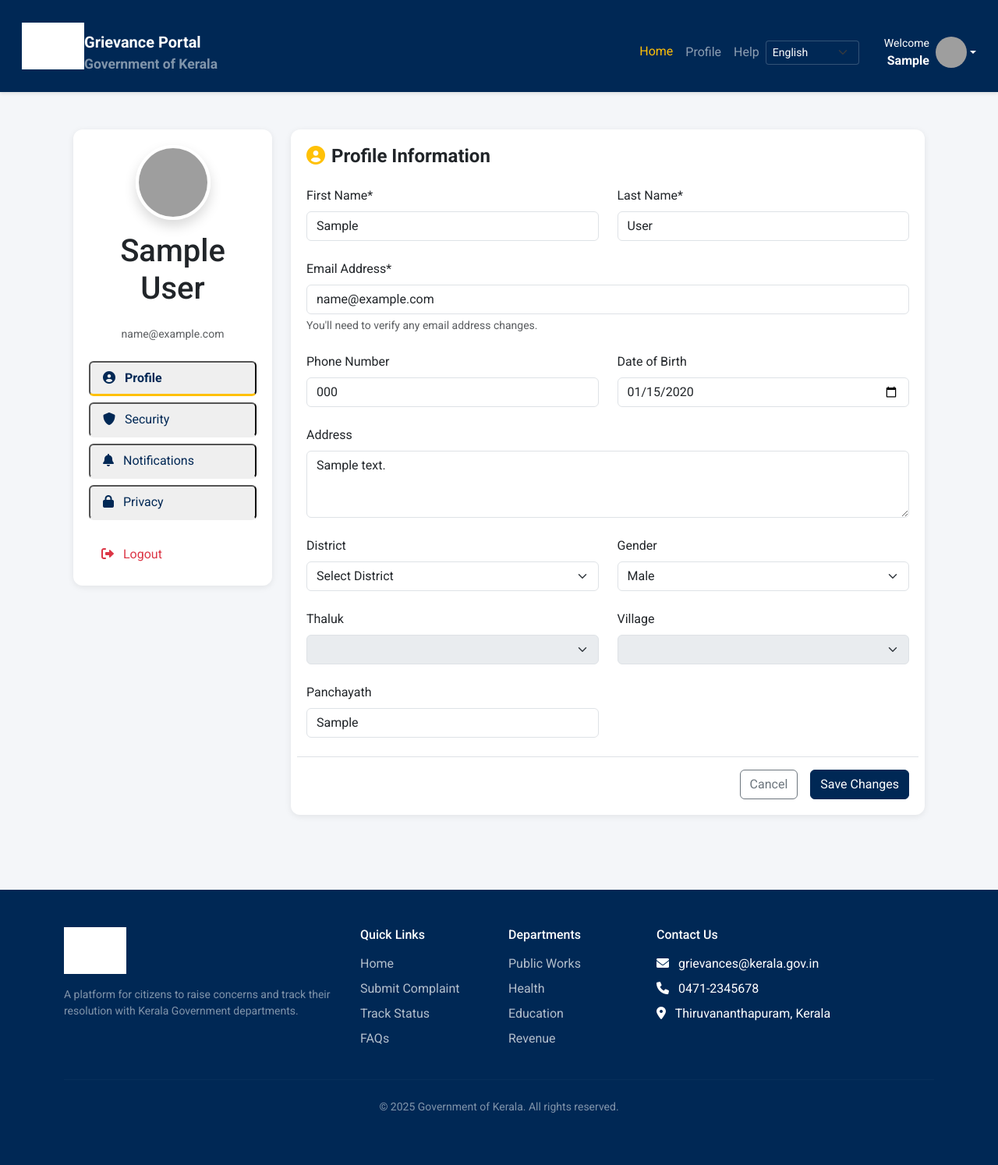
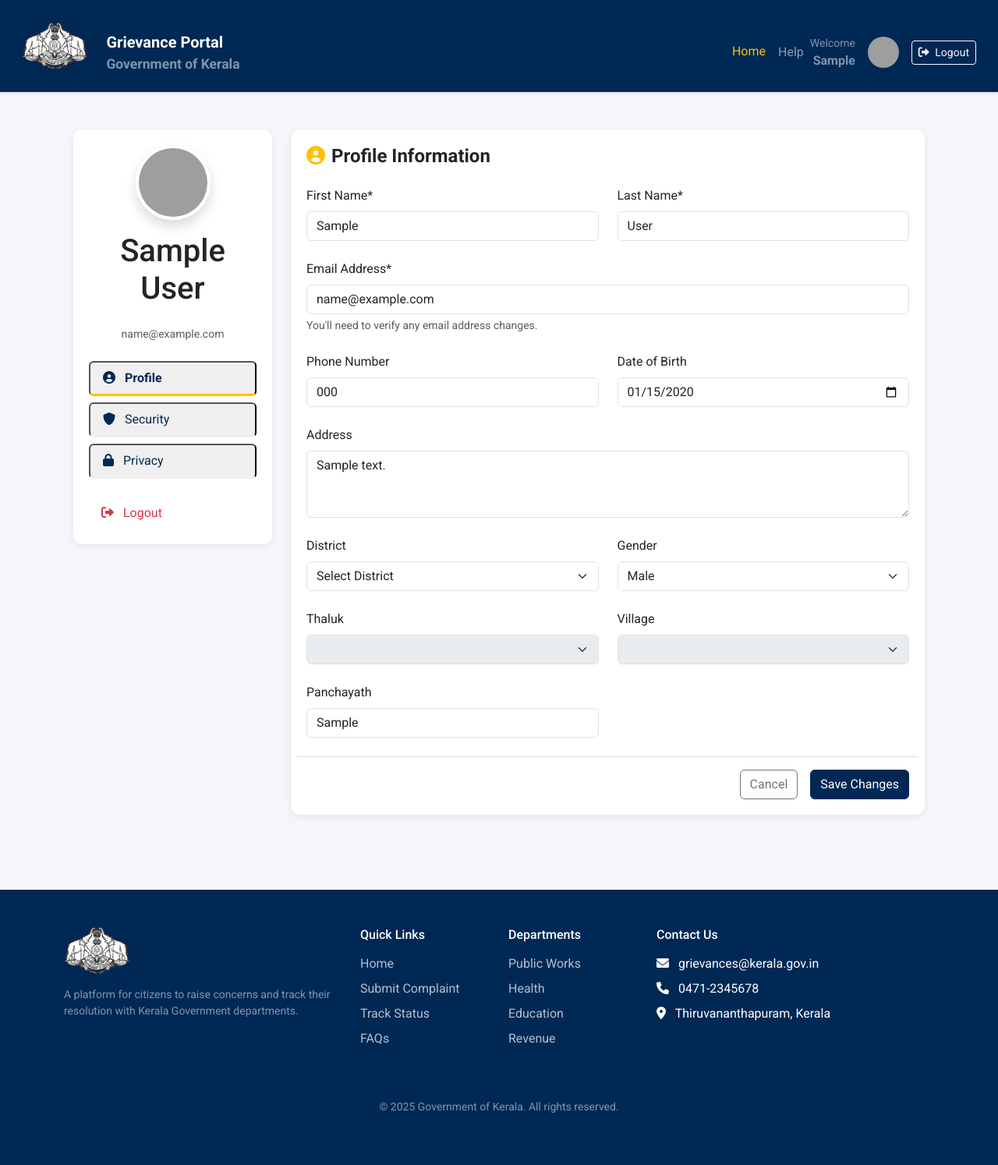
Before and after one commit to akashprakash12/Grivevance_MA, a Django app: page /public_user/account_settings/ in a window 1280 px wide. Shown: the whole page at 78% size. Run offline with Django 5.2, Linux system fonts and the light colour scheme; a user stored in the database is signed in; tables that the repository leaves empty hold one stand-in row (values such as "Sample post"); lists and menus that the app fills with data are empty; grey boxes are pictures that could not be loaded.

Commit message:
Updated footer, navbar, and account settings

```diff
--- a/user/templates/partials/footer.html
+++ b/user/templates/partials/footer.html
@@ -3,10 +3,10 @@
   <div class="container">
     <div class="row g-4">
       <div class="col-lg-4">
-       <img src="{% static 'images/kerala_watermark.png' %}"
+       <img src="{% static 'images/Kerala_Government.png' %}"
      alt="Kerala Government Logo"
      class="kerala-logo mb-3"
-     style="filter: brightness(0) invert(1);">
+     >
 
         <p class="small text-white-50">A platform for citizens to raise concerns and track their resolution with Kerala Government departments.</p>
       </div>
--- a/user/templates/partials/navbar.html
+++ b/user/templates/partials/navbar.html
@@ -1,19 +1,21 @@
 {% load static %}
-{% load i18n %}
 
-<nav class="navbar-custom navbar navbar-expand-lg navbar-dark ">
+<nav class="navbar-custom navbar navbar-expand-lg navbar-dark">
   <div class="container-fluid mt-3">
+    <!-- Google Translate Widget -->
+    <div id="google_translate_element" style="position: absolute; right: 20px; top: 15px; z-index: 1000;"></div>
+
     <!-- Brand Logo with Kerala Watermark -->
     <a class="navbar-brand" href="{% url 'accounts:dashboard' %}">
       <div class="d-flex align-items-center">
-      <img src="{% static 'images/kerala_watermark.png' %}"
-     alt="Kerala Government Logo"
-     class="kerala-logo mb-3"
-     style="filter: brightness(0) invert(1);">
+        <img src="{% static 'images/Kerala_Government.png' %}"
+             alt="Kerala Government Logo"
+             class="kerala-logo mb-3"
+             >
 
         <div class="d-flex flex-column">
-          <span class="fw-bold">{% trans "Grievance Portal" %}</span>
-          <small class="text-white-50">{% trans "Government of Kerala" %}</small>
+          <span class="fw-bold">Grievance Portal</span>
+          <small class="text-white-50">Government of Kerala</small>
         </div>
       </div>
     </a>
@@ -26,18 +28,13 @@
       <!-- Main Navigation Links -->
       <ul class="navbar-nav me-auto">
         <li class="nav-item">
-          <a class="nav-link active" href="{% url 'accounts:dashboard' %}">
-            {% trans "Home" %}
-          </a>
-        </li>
-        <li class="nav-item">
-          <a class="nav-link" href="#">
-            {% trans "Profile" %}
+          <a class="nav-link active" href="{% url 'public_user:user_dashboard' %}">
+            Home
           </a>
         </li>
         <li class="nav-item">
           <a class="nav-link" href="{% url 'public_user:help' %}">
-            {% trans "Help" %}
+            Help
           </a>
         </li>
       </ul>
@@ -45,39 +42,22 @@
       <!-- Right-aligned elements -->
       <div class="d-flex align-items-center ms-auto">
         {% if user.is_authenticated %}
-          {% include 'partials/language_switcher.html' %}
-
-          <!-- User Profile Section -->
-          <div class="dropdown ms-3">
-            <a href="#" class="d-flex align-items-center text-white text-decoration-none dropdown-toggle"
-               id="userDropdown" data-bs-toggle="dropdown">
-              <div class="text-end me-2 d-none d-md-block">
-                <div class="small">{% trans "Welcome" %}</div>
-                <div class="fw-bold">{{ user.first_name|default:user.username }}</div>
-              </div>
-              <img src="https://ui-avatars.com/api/?name={{ user.get_full_name|default:user.username }}&background=random"
-                   alt="User" class="rounded-circle" width="40" height="40">
+          <!-- User Profile and Logout Section -->
+          <div class="d-flex align-items-center">
+            <div class="text-end me-3 d-none d-md-block text-white-50">
+              <div class="small">Welcome</div>
+              <div class="fw-bold">{{ user.first_name|default:user.username }}</div>
+            </div>
+            <img src="https://ui-avatars.com/api/?name={{ user.get_full_name|default:user.username }}&background=random"
+                 alt="User" class="rounded-circle me-3" width="40" height="40">
+            <a href="{% url 'accounts:logout' %}" class="btn btn-outline-light btn-sm">
+              <i class="fas fa-sign-out-alt me-1"></i> Logout
             </a>
-            <ul class="dropdown-menu dropdown-menu-end">
-
-              <li>
-                <a class="dropdown-item" href="{% url 'public_user:account_settings' %}">
-                  <i class="fas fa-cog me-2"></i> {% trans "Settings" %}
-                </a>
-              </li>
-              <li><hr class="dropdown-divider"></li>
-              <li>
-                <a class="dropdown-item" href="{% url 'accounts:logout' %}">
-                  <i class="fas fa-sign-out-alt me-2"></i> {% trans "Logout" %}
-                </a>
-              </li>
-            </ul>
           </div>
         {% else %}
           <div class="d-flex align-items-center">
-            {% include 'partials/language_switcher.html' %}
             <a href="{% url 'accounts:login' %}" class="btn btn-outline-light btn-sm ms-2">
-              {% trans "Login" %}
+              Login
             </a>
           </div>
         {% endif %}
@@ -85,11 +65,13 @@
     </div>
   </div>
 </nav>
+
 <style>
   .navbar-custom {
     background: var(--indigo);
     padding: 0.5rem 1rem;
     box-shadow: 0 2px 4px rgba(0,0,0,0.1);
+    position: relative;
   }
 
   .navbar-custom .nav-link {
@@ -103,23 +85,30 @@
     transform: translateY(-1px);
   }
 
-  .navbar-custom .dropdown-menu {
-    background-color: var(--indigo-light);
-    border: none;
+  .navbar-custom .navbar-collapse {
+    flex-grow: 0;
   }
 
-  .navbar-custom .dropdown-item {
-    color: white;
-    transition: all 0.2s ease;
+  /* Google Translate specific styles */
+  .goog-te-combo {
+    padding: 6px 10px;
+    border-radius: 4px;
+    border: 1px solid #ddd;
+    background-color: white;
+    color: #333;
+    font-size: 14px;
   }
 
-  .navbar-custom .dropdown-item:hover {
-    background-color: rgba(255, 255, 255, 0.1);
-    color: var(--accent);
+  .goog-te-gadget {
+    color: transparent !important;
   }
 
-  .navbar-custom .navbar-collapse {
-    flex-grow: 0;
+  .goog-te-banner-frame {
+    display: none !important;
+  }
+
+  body {
+    top: 0px !important;
   }
 
   @media (max-width: 991.98px) {
@@ -129,12 +118,28 @@
     .navbar-custom .nav-item {
       margin-bottom: 0.5rem;
     }
-    .language-switcher {
+    #google_translate_element {
+      position: relative;
+      top: auto;
+      right: auto;
       margin: 0.5rem 0;
       width: 100%;
     }
-    .language-switcher select {
+    .goog-te-combo {
       width: 100%;
     }
   }
 </style>
+
+<script>
+// Google Translate initialization
+function googleTranslateElementInit() {
+  new google.translate.TranslateElement({
+    pageLanguage: 'en',
+    includedLanguages: 'en,ml,hi,ta', // English, Malayalam, Hindi, Tamil
+    layout: google.translate.TranslateElement.InlineLayout.SIMPLE,
+    autoDisplay: false
+  }, 'google_translate_element');
+}
+</script>
+<script src="https://translate.google.com/translate_a/element.js?cb=googleTranslateElementInit"></script>
--- a/user/templates/user/account_settings.html
+++ b/user/templates/user/account_settings.html
@@ -129,9 +129,6 @@
           </button>
           <button class="account-tab text-start px-3 py-2 rounded" data-tab="security">
             <i class="fas fa-shield-alt me-2"></i> Security
-          </button>
-          <button class="account-tab text-start px-3 py-2 rounded" data-tab="notifications">
-            <i class="fas fa-bell me-2"></i> Notifications
           </button>
           <button class="account-tab text-start px-3 py-2 rounded" data-tab="privacy">
             <i class="fas fa-lock me-2"></i> Privacy
@@ -319,132 +316,37 @@
         </div>
       </div>
 
-      <!-- Notifications Tab -->
-      <div id="notifications-tab" class="account-content card-custom d-none">
-        <h2 class="h4 fw-bold mb-4 text-indigo"><i class="fas fa-bell me-2 text-accent"></i>Notification Preferences</h2>
+      <!-- Privacy Tab - Simplified with only Delete Account option -->
+      <div id="privacy-tab" class="account-content card-custom d-none">
+        <h2 class="h4 fw-bold mb-4 text-indigo"><i class="fas fa-lock me-2 text-accent"></i>Account Deletion</h2>
 
-        <form class="row g-4">
-          <div class="col-12 card border-0 bg-light">
+        <div class="card border-danger">
           <div class="card-body">
-              <h3 class="h5 fw-semibold mb-3">Email Notifications</h3>
-
-              <div class="form-check form-switch mb-3 d-flex justify-content-between align-items-center">
-                <div>
-                  <label class="form-check-label fw-medium" for="status-updates">Complaint Status Updates</label>
-                  <p class="text-muted small">Receive emails when your complaint status changes</p>
+            <div class="d-flex align-items-start">
+              <div class="flex-grow-1">
+                <h5 class="card-title text-danger">Delete Your Account</h5>
+                <p class="card-text">
+                  This will permanently delete your account and all associated data. This action cannot be undone.
+                </p>
+                <ul class="text-danger">
+                  <li>All your complaints and records will be permanently removed</li>
+                  <li>You won't be able to recover any information</li>
+                  <li>This action is irreversible</li>
+                </ul>
               </div>
-                <input class="form-check-input" type="checkbox" id="status-updates" checked>
+              <i class="fas fa-exclamation-triangle text-danger fa-3x ms-3"></i>
             </div>
 
-              <div class="form-check form-switch mb-3 d-flex justify-content-between align-items-center">
-                <div>
-                  <label class="form-check-label fw-medium" for="announcements">Important Announcements</label>
-                  <p class="text-muted small">Receive important system updates and announcements</p>
-                </div>
-                <input class="form-check-input" type="checkbox" id="announcements" checked>
-              </div>
-
-              <div class="form-check form-switch d-flex justify-content-between align-items-center">
-                <div>
-                  <label class="form-check-label fw-medium" for="newsletter">Newsletter</label>
-                  <p class="text-muted small">Receive monthly newsletter with grievance resolution statistics</p>
-                </div>
-                <input class="form-check-input" type="checkbox" id="newsletter">
-              </div>
-            </div>
-          </div>
-
-          <div class="col-12 card border-0 bg-light">
-            <div class="card-body">
-              <h3 class="h5 fw-semibold mb-3">Push Notifications</h3>
-
-              <div class="form-check form-switch mb-3 d-flex justify-content-between align-items-center">
-                <div>
-                  <label class="form-check-label fw-medium" for="new-messages">New Messages</label>
-                  <p class="text-muted small">Notify me about new messages from support</p>
-                </div>
-                <input class="form-check-input" type="checkbox" id="new-messages" checked>
-              </div>
-
-              <div class="form-check form-switch d-flex justify-content-between align-items-center">
-                <div>
-                  <label class="form-check-label fw-medium" for="urgent-updates">Urgent Updates</label>
-                  <p class="text-muted small">Notify me about urgent updates to my complaints</p>
-                </div>
-                <input class="form-check-input" type="checkbox" id="urgent-updates" checked>
-              </div>
-            </div>
-          </div>
-
-          <div class="col-12 pt-3 border-top d-flex justify-content-end gap-3">
-            <button type="button" class="btn btn-outline-secondary">
-              Reset to Default
-            </button>
-            <button type="submit" class="btn btn-primary">
-              Save Preferences
-            </button>
-          </div>
-        </form>
-      </div>
-
-      <!-- Privacy Tab -->
-      <div id="privacy-tab" class="account-content card-custom d-none">
-        <h2 class="h4 fw-bold mb-4 text-indigo"><i class="fas fa-lock me-2 text-accent"></i>Privacy Settings</h2>
-
-        <div class="row g-4">
-          <div class="col-12 card border-0 bg-light">
-            <div class="card-body">
-              <h3 class="h5 fw-semibold mb-3">Data Privacy</h3>
-              <p class="text-muted mb-4">We respect your privacy and are committed to protecting your personal information. Here you can control how your data is used.</p>
-
-              <div class="form-check mb-3">
-                <input class="form-check-input" type="checkbox" id="data-collection" checked>
-                <label class="form-check-label fw-medium" for="data-collection">Allow data collection for analytics</label>
-                <p class="text-muted small">Help us improve our services by sharing anonymous usage data</p>
-              </div>
-
-              <div class="form-check">
-                <input class="form-check-input" type="checkbox" id="personalization" checked>
-                <label class="form-check-label fw-medium" for="personalization">Enable personalized recommendations</label>
-                <p class="text-muted small">Get tailored suggestions based on your complaint history</p>
-              </div>
-            </div>
-          </div>
-
-          <div class="col-12 card border-0 bg-light">
-            <div class="card-body">
-              <h3 class="h5 fw-semibold mb-3">Data Export & Deletion</h3>
-
-              <div class="d-flex justify-content-between align-items-center mb-4">
-                <div>
-                  <p class="fw-medium mb-0">Export your data</p>
-                  <p class="text-muted small">Download a copy of all your personal data we store</p>
-                </div>
-                <button class="btn btn-outline-secondary btn-sm">
-                  Request Export
-                </button>
-              </div>
-
-              <div class="d-flex justify-content-between align-items-center">
-                <div>
-                  <p class="fw-medium mb-0">Delete your account</p>
-                  <p class="text-muted small">Permanently remove your account and all associated data</p>
-                </div>
-                <a href="{% url 'public_user:delete_public_user_by_public'%}" class="btn btn-outline-danger btn-sm" onclick="return confirm('Are you sure you want to delete your account? This action cannot be undone.');">
-                  Delete Account
+            <div class="mt-4">
+              <a href="{% url 'public_user:delete_public_user_by_public' %}"
+                 class="btn btn-danger"
+                 onclick="return confirm('Are you absolutely sure you want to delete your account? This cannot be undone!');">
+                <i class="fas fa-trash-alt me-2"></i> Delete My Account Permanently
               </a>
             </div>
           </div>
         </div>
-
-          <div class="col-12 pt-3 border-top d-flex justify-content-end">
-            <button type="button" class="btn btn-primary">
-              Save Privacy Settings
-            </button>
       </div>
-        </div>
-      </div>
-
     </div>
   </div>
 </div>
@@ -477,12 +379,6 @@
     });
   });
 
-  // Show password modal
-  function showPasswordModal() {
-    const modal = new bootstrap.Modal(document.getElementById('passwordModal'));
-    modal.show();
-  }
-
   // Reset form to initial values
   function resetForm(formId) {
     document.getElementById(formId).reset();
@@ -490,7 +386,6 @@
 
   // Initialize the first tab as active
   document.querySelector('.account-tab.active').click();
-
 
   document.addEventListener('DOMContentLoaded', function() {
     const passwordForm = document.getElementById('password-change-form');
```
Lines whose indentation alone changed are shown as unchanged.
